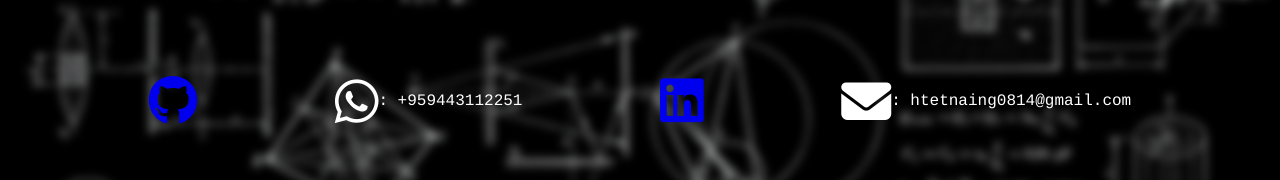
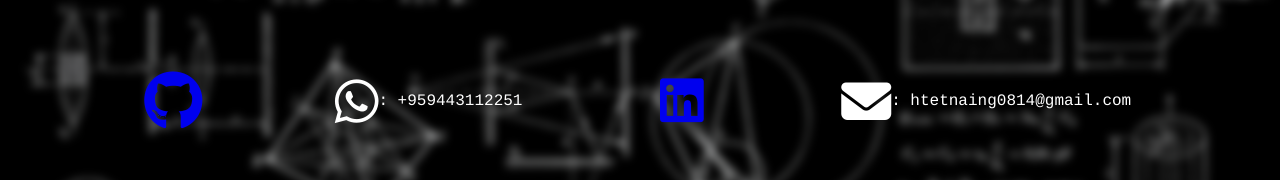
Before and after one commit to rex-9/Mathgic, a React (Create React App) app: page /quote in a window 1280 px wide. In both pictures the pointer is over the icon 172 px from the left and 504 px from the top of the page. Shown: the part 404-584 px from the top of the page. Built offline with nearby package versions, Linux system fonts and the light colour scheme.

Commit message:
add hover

```diff
--- a/src/index.css
+++ b/src/index.css
@@ -89,6 +89,10 @@ li {
   background: -webkit-linear-gradient(left, rgb(43, 218, 218), rgb(160, 239, 3));
   -webkit-background-clip: text;
   -webkit-text-fill-color: transparent;
+}
+
+.whatsmail p {
+  font-size: 16px;
 }
 
 #home p {
@@ -183,6 +187,6 @@ li {
   align-items: center;
 }
 
-.whatsmail p {
-  font-size: 16px;
+i:hover {
+  transform: scale(1.2);
 }
```
